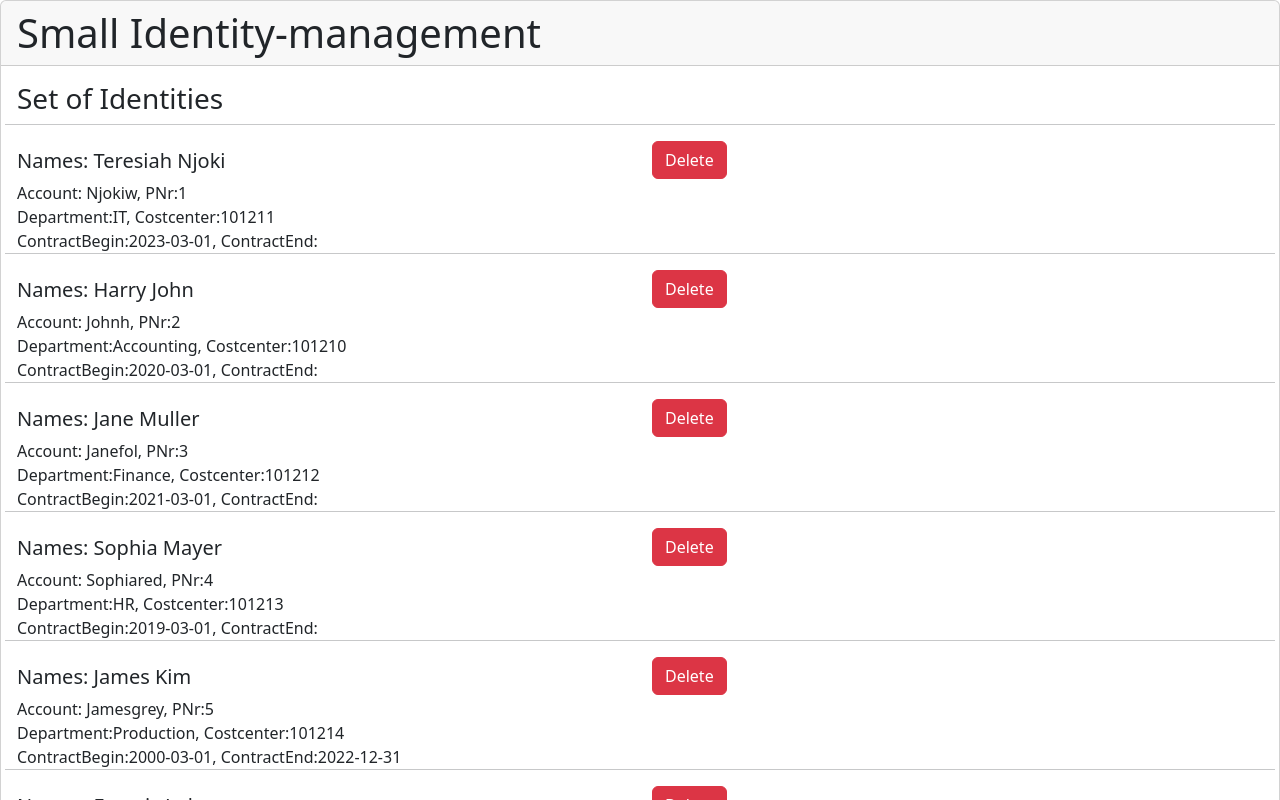
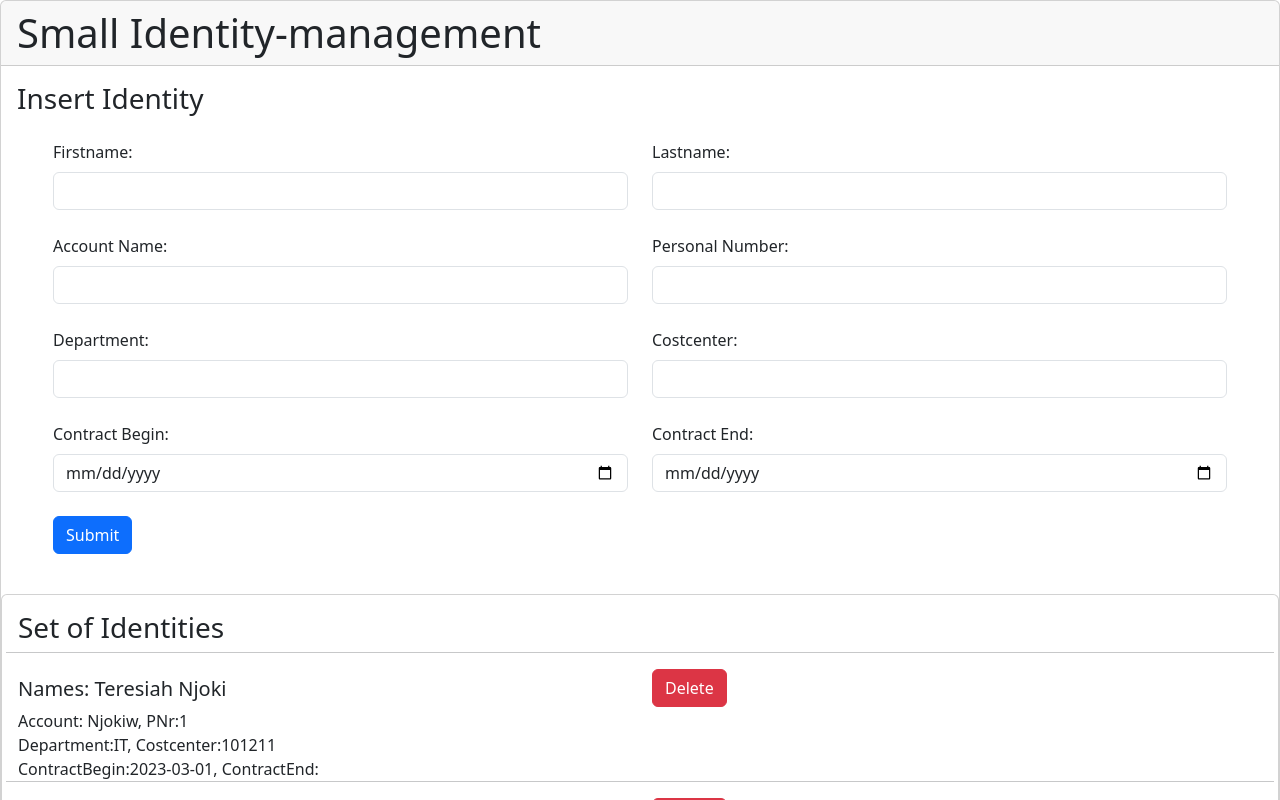
Before and after one commit to Wnjoki/angular-webdev, an Angular app in the folder identity-management/: page / in a window 1280 px wide. Shown: the top 800 px of the page. Built offline with nearby package versions, Linux system fonts and the light colour scheme.

Commit message:
Inputform for identities created(layout)

```diff
--- a/identity-management/src/app/app.component.html
+++ b/identity-management/src/app/app.component.html
@@ -2,6 +2,59 @@
     <div class="card-header h1">
         {{title}}
     </div>
+    <div class="card-body">
+        <h3 class="card-title">Insert Identity</h3>
+        <div class="grid">
+            <div class="row m-4">
+                <div class="col">
+                    <label class="form-label" for="frmFirstname">Firstname:</label>
+                    <input class="form-control" type="text" id="frmFirstname" >
+                </div>
+                <div class="col">
+                    <label class="form-label" for="frmLastname">Lastname:</label>
+                    <input class="form-control" type="text" id="frmLastname" >
+                </div>
+            </div>
+                <div class="row m-4">
+                <div class="col">
+                    <label class="form-label" for="frmAccountname">Account Name:</label>
+                    <input class="form-control" type="text" id="frmAccountname" >
+                </div>
+                <div class="col">
+                    <label class="form-label" for="frmPersonalNr">Personal Number:</label>
+                    <input class="form-control" type="number" id="frmPersonalNr" >
+                </div>
+                </div>
+                <div class="row m-4">
+                <div class="col">
+                    <label class="form-label" for="frmDepartment">Department:</label>
+                    <input class="form-control" type="text" id="frmDepartment" >
+                </div>
+                <div class="col">
+                    <label class="form-label" for="frmCostcenter">Costcenter:</label>
+                    <input class="form-control" type="text" id="frmCostcenter" >
+                </div>
+                </div>
+                <div class="row m-4">
+                <div class="col">
+                    <label class="form-label" for="frmstartDate">Contract Begin:</label>
+                    <input class="form-control" type="date" id="frmstartDate" >
+                </div>
+                <div class="col">
+                    <label class="form-label" for="frmendDate">Contract End:</label>
+                    <input class="form-control" type="date" id="frmendDate" >
+                </div>
+                </div>
+                <div class="row m-4">
+                    <div class="col">
+                    <button class="btn btn-primary" type="submit">Submit</button>
+                </div>
+            </div>
+
+        </div>
+    </div>
+
+<div class="card">
     <div class="card-body">
         <h3 class="card-title">Set of Identities</h3>
         <div class="grid">
@@ -32,3 +85,4 @@
         <p class="card-text">With supporting text below as a natural lead-in to additional content.</p>
     </div>
 </div>
+</div>
--- a/identity-management/src/app/app.module.ts
+++ b/identity-management/src/app/app.module.ts
@@ -2,13 +2,16 @@ import { NgModule } from '@angular/core';
 import { BrowserModule } from '@angular/platform-browser';
 
 import { AppComponent } from './app.component';
+import { FormsModule } from '@angular/forms';
+
 
 @NgModule({
   declarations: [
     AppComponent
   ],
   imports: [
-    BrowserModule
+    BrowserModule,
+    FormsModule
   ],
   providers: [],
   bootstrap: [AppComponent]
```
